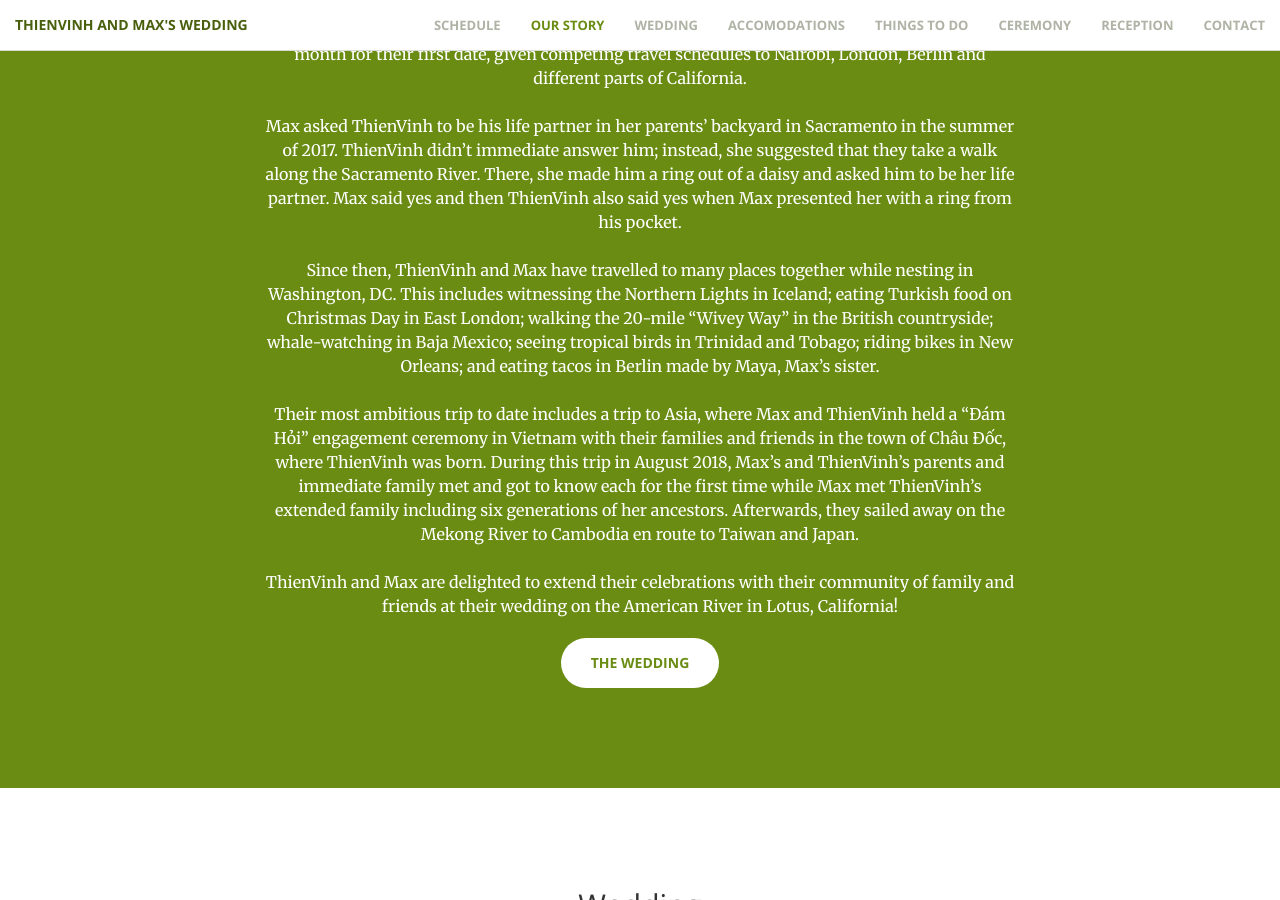
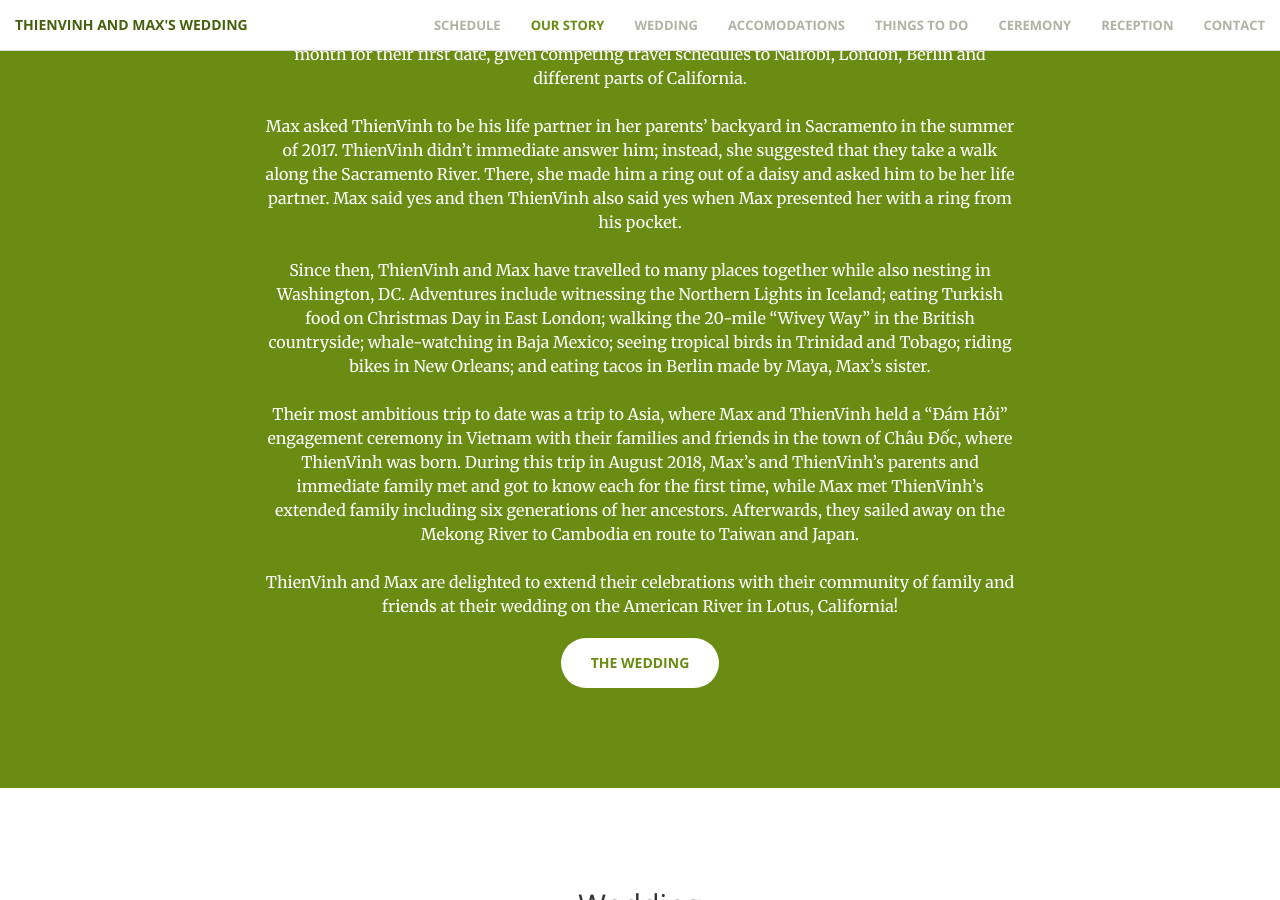
Before and after one commit to mjrich/new-website-test, a Jekyll site: the page built from index.html, in a window 1280 px wide and 900 px high, scrolled down 2389 px. Built offline with Jekyll 4.4.1, drawn with Linux system fonts in a browser that asks for light colours; some of the changed text lies outside the part shown.

Commit message:
updated copy, downsized mages

```diff
--- a/_includes/about-us.html
+++ b/_includes/about-us.html
@@ -11,10 +11,10 @@ ThienVinh and Max met on a fateful Halloween (October 31st 2015) in Washington,
 Max asked ThienVinh to be his life partner in her parents’ backyard in Sacramento in the summer of 2017. ThienVinh didn’t immediate answer him; instead, she suggested that they take a walk along the Sacramento River. There, she made him a ring out of a daisy and asked him to be her life partner. Max said yes and then ThienVinh also said yes when Max presented her with a ring from his pocket.
 <br/>
 <br/>
-Since then, ThienVinh and Max have travelled to many places together while nesting in Washington, DC. This includes witnessing the Northern Lights in Iceland; eating Turkish food on Christmas Day in East London; walking the 20-mile “Wivey Way” in the British countryside; whale-watching in Baja Mexico; seeing tropical birds in Trinidad and Tobago; riding bikes in New Orleans; and eating tacos in Berlin made by Maya, Max’s sister.
+Since then, ThienVinh and Max have travelled to many places together while also nesting in Washington, DC. Adventures include witnessing the Northern Lights in Iceland; eating Turkish food on Christmas Day in East London; walking the 20-mile “Wivey Way” in the British countryside; whale-watching in Baja Mexico; seeing tropical birds in Trinidad and Tobago; riding bikes in New Orleans; and eating tacos in Berlin made by Maya, Max’s sister.
 <br/>
 <br/>
-Their most ambitious trip to date includes a trip to Asia, where Max and ThienVinh held a “Đám Hỏi” engagement ceremony in Vietnam with their families and friends in the town of Châu Đốc, where ThienVinh was born. During this trip in August 2018, Max’s and ThienVinh’s parents and immediate family met and got to know each for the first time while Max met ThienVinh’s extended family including six generations of her ancestors. Afterwards, they sailed away on the Mekong River to Cambodia en route to Taiwan and Japan.
+Their most ambitious trip to date was a trip to Asia, where Max and ThienVinh held a “Đám Hỏi” engagement ceremony in Vietnam with their families and friends in the town of Châu Đốc, where ThienVinh was born. During this trip in August 2018, Max’s and ThienVinh’s parents and immediate family met and got to know each for the first time, while Max met ThienVinh’s extended family including six generations of her ancestors. Afterwards, they sailed away on the Mekong River to Cambodia en route to Taiwan and Japan.
 <br/>
 <br/>
 ThienVinh and Max are delighted to extend their celebrations with their community of family and friends at their wedding on the American River in Lotus, California!
--- a/_includes/accomodations.html
+++ b/_includes/accomodations.html
@@ -10,13 +10,13 @@
 Our venue, Earthtrek Expeditions, is located in Lotus, California, which is about 50 miles east of Sacramento. It will take about 1 hour to drive from Sacramento to Lotus, California. There will be plenty of parking available on-site.
 <br/>
 <br/>
-For those flying in, the best airport is Sacramento International Airport (SMF), which is about a 15 minute drive away from downtown Sacramento and an hour drive from Lotus, California. Oakland International Airport (OAK) and San Francisco International Airport (SFO) are both about 1.5 hours away from Sacramento and 2.5 hours from Lotus, California.
+For those flying in, the best airport is Sacramento International Airport (SMF), which is about a 15 minute drive away from downtown Sacramento and an hour drive from Lotus, California. Oakland International Airport (OAK) and San Francisco International Airport (SFO) are both about 1.5 hours away from Sacramento and 2.5 hours from Lotus.
 <br/>
 <br/>
 For those taking the bus or train, Sacramento has Amtrak (train), Greyhound bus and Megabus stations. It is also has Lyft and Uber.
 <br/>
 <br/>
-At the moment, we suggest that friends get to Northern California (to the Bay Area and Sacramento) carpool to the site, either by riding with local friends with cars or renting your own car. We are considering booking shuttles between Sacramento and Lotus, California. We will message everyone and update this website if we do end up offering shuttles or if we decide to try to matchmake drivers and passengers.
+At the moment, we suggest that friends get to Northern California (to the Bay Area or Sacramento) and carpool to the site, either by riding with local friends with cars or renting your own car. We are considering booking shuttles between Sacramento and Lotus. We will message everyone and update this website if we do end up offering shuttles or if we decide to try to matchmake drivers and passengers.
 <br/>
 <br/>
 
--- a/_includes/reception.html
+++ b/_includes/reception.html
@@ -5,7 +5,7 @@
                 <h2 class="section-heading">Reception</h2>
                 <hr class="primary">
                 <p class="text">
-                  Wining and dining will begin at 5pm on Saturday September 14 also at EarthTrek Expeditions.
+                  Following our 4pm wedding ceremony, wining and dining will begin around 5pm also at EarthTrek Expeditions.
                 </p>
                 <p class="text">
                   For the reception dinner, we aim to cater to different dietary needs and restrictions, including to those who eat vegan, gluten-free, and nut-free foods.
```
Also changed, not shown: img/portfolio/2.jpg, img/portfolio/3.jpg, img/portfolio/4.jpg.
